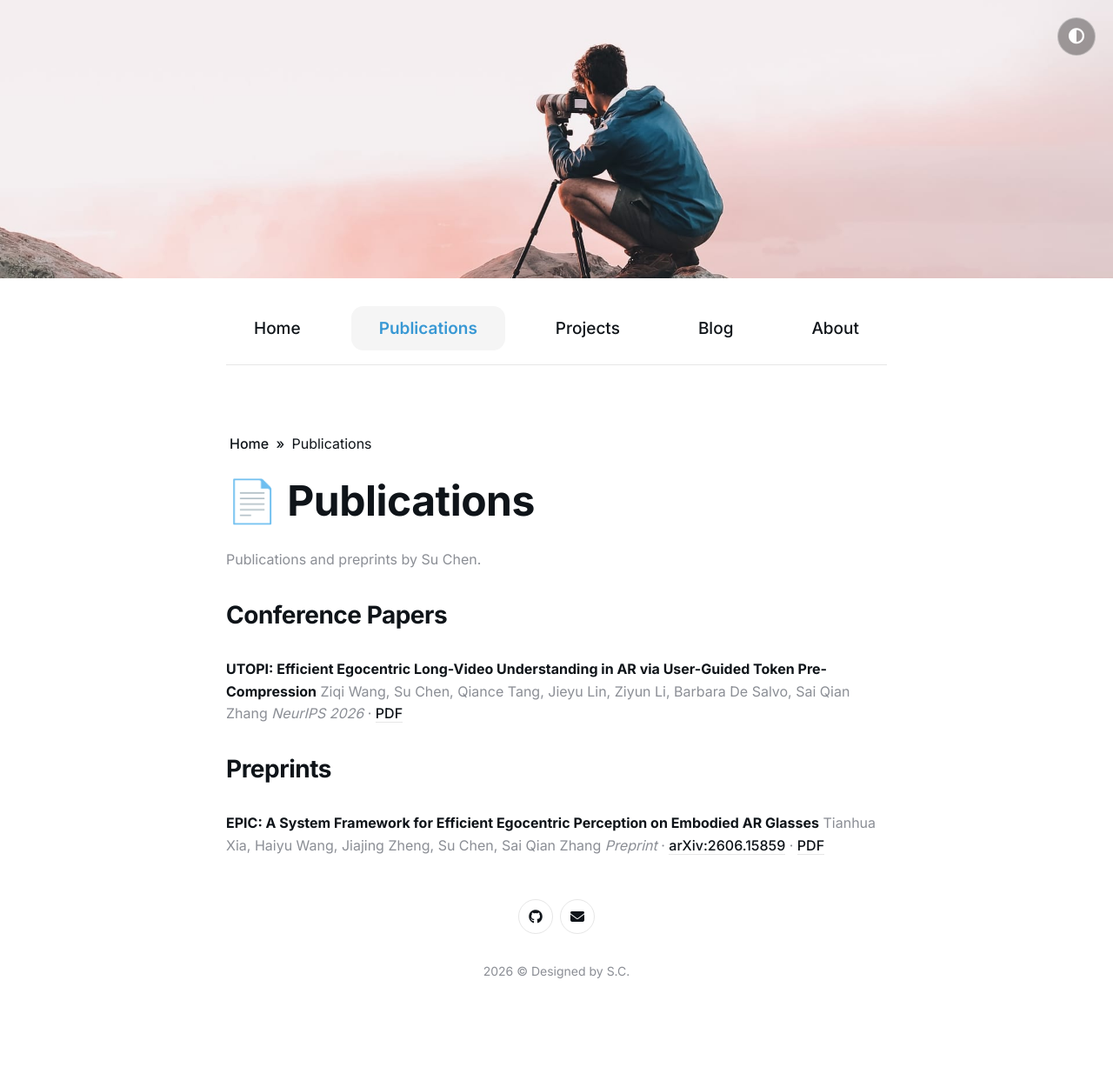
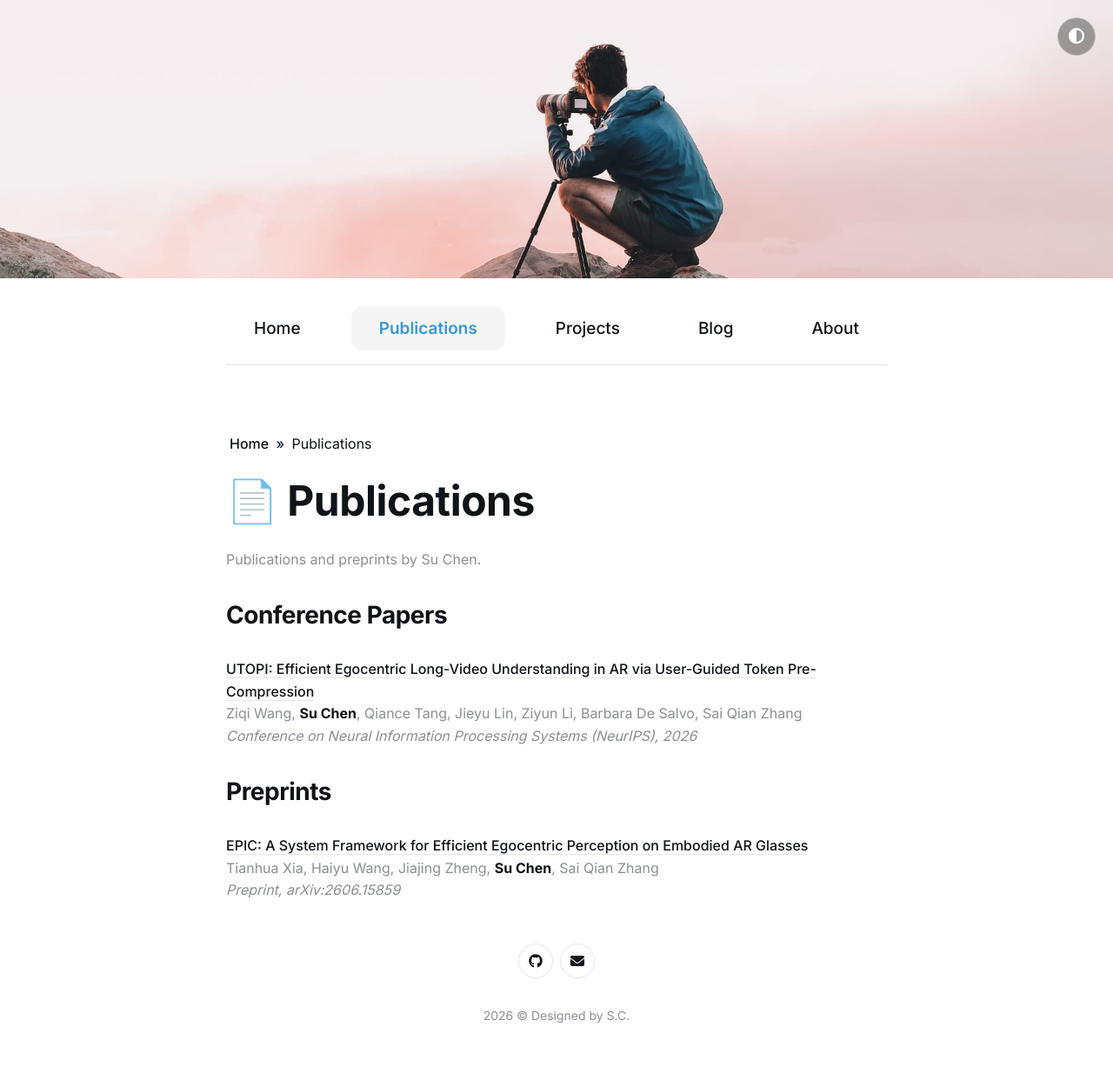
Before and after one commit to Keplarchen/Keplarchen.github.io, a Jekyll site: the page built from _pages/publications.md, in a window 1280 px wide. Shown: the whole page at 87% size. Built offline with Jekyll 4.4.1, drawn with Linux system fonts in a browser that asks for light colours; before the commit the page ends 1176 px from its top, so only the background shows below that.

Commit message:
Publications page: three-line entries, bold self, venue full names, titles as links
Co-Authored-By: Claude Fable 5 <noreply@anthropic.com>

```diff
--- a/_pages/publications.md
+++ b/_pages/publications.md
@@ -8,12 +8,12 @@ page_cover: '/images/site/publications-cover.jpg'
 
 ## Conference Papers
 
-**UTOPI: Efficient Egocentric Long-Video Understanding in AR via User-Guided Token Pre-Compression**
-Ziqi Wang, Su Chen, Qiance Tang, Jieyu Lin, Ziyun Li, Barbara De Salvo, Sai Qian Zhang
-*NeurIPS 2026* · [PDF](/pdfs/UTOPI.pdf)
+**[UTOPI: Efficient Egocentric Long-Video Understanding in AR via User-Guided Token Pre-Compression](/pdfs/UTOPI.pdf)**<br>
+Ziqi Wang, <b>Su Chen</b>, Qiance Tang, Jieyu Lin, Ziyun Li, Barbara De Salvo, Sai Qian Zhang<br>
+<em>Conference on Neural Information Processing Systems (NeurIPS), 2026</em>
 
 ## Preprints
 
-**EPIC: A System Framework for Efficient Egocentric Perception on Embodied AR Glasses**
-Tianhua Xia, Haiyu Wang, Jiajing Zheng, Su Chen, Sai Qian Zhang
-*Preprint* · [arXiv:2606.15859](https://arxiv.org/abs/2606.15859) · [PDF](/pdfs/EPIC.pdf)
+**[EPIC: A System Framework for Efficient Egocentric Perception on Embodied AR Glasses](https://arxiv.org/abs/2606.15859)**<br>
+Tianhua Xia, Haiyu Wang, Jiajing Zheng, <b>Su Chen</b>, Sai Qian Zhang<br>
+<em>Preprint, arXiv:2606.15859</em>
```
